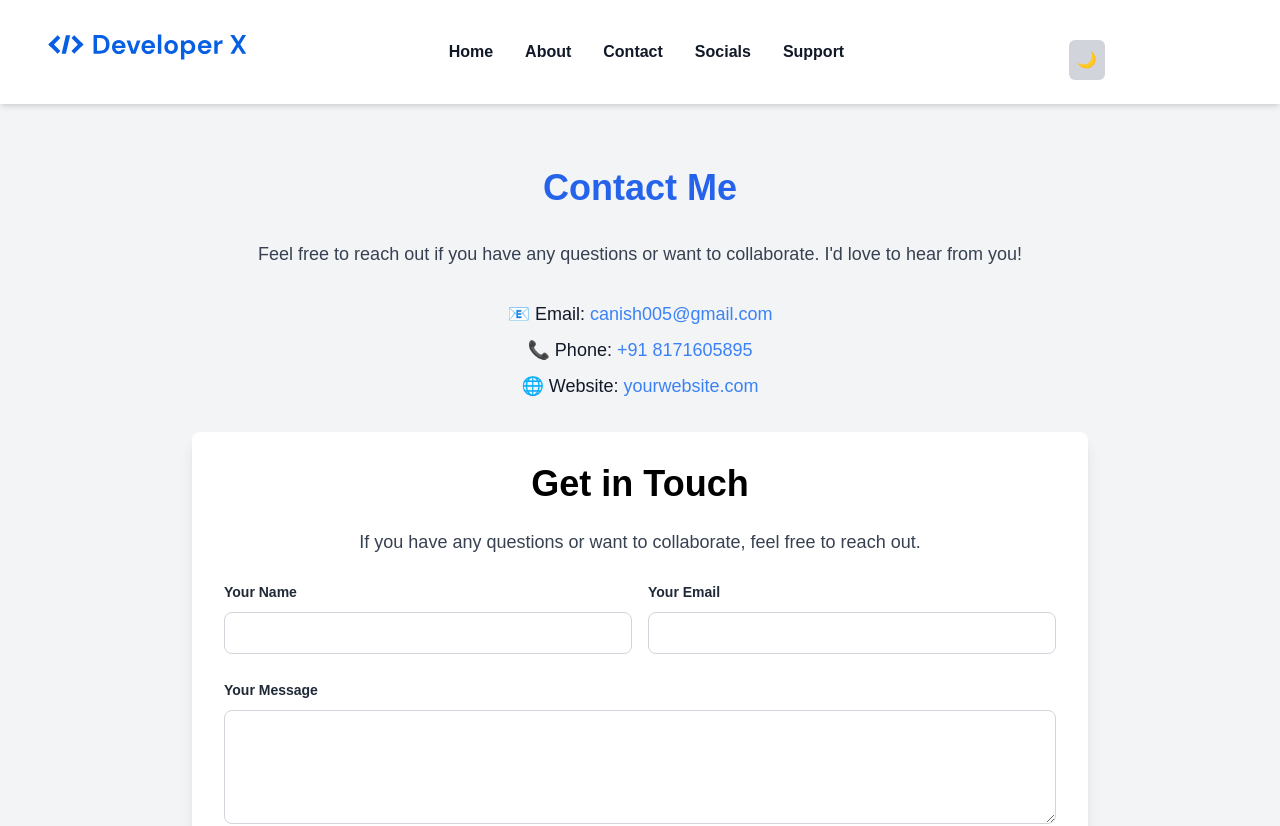
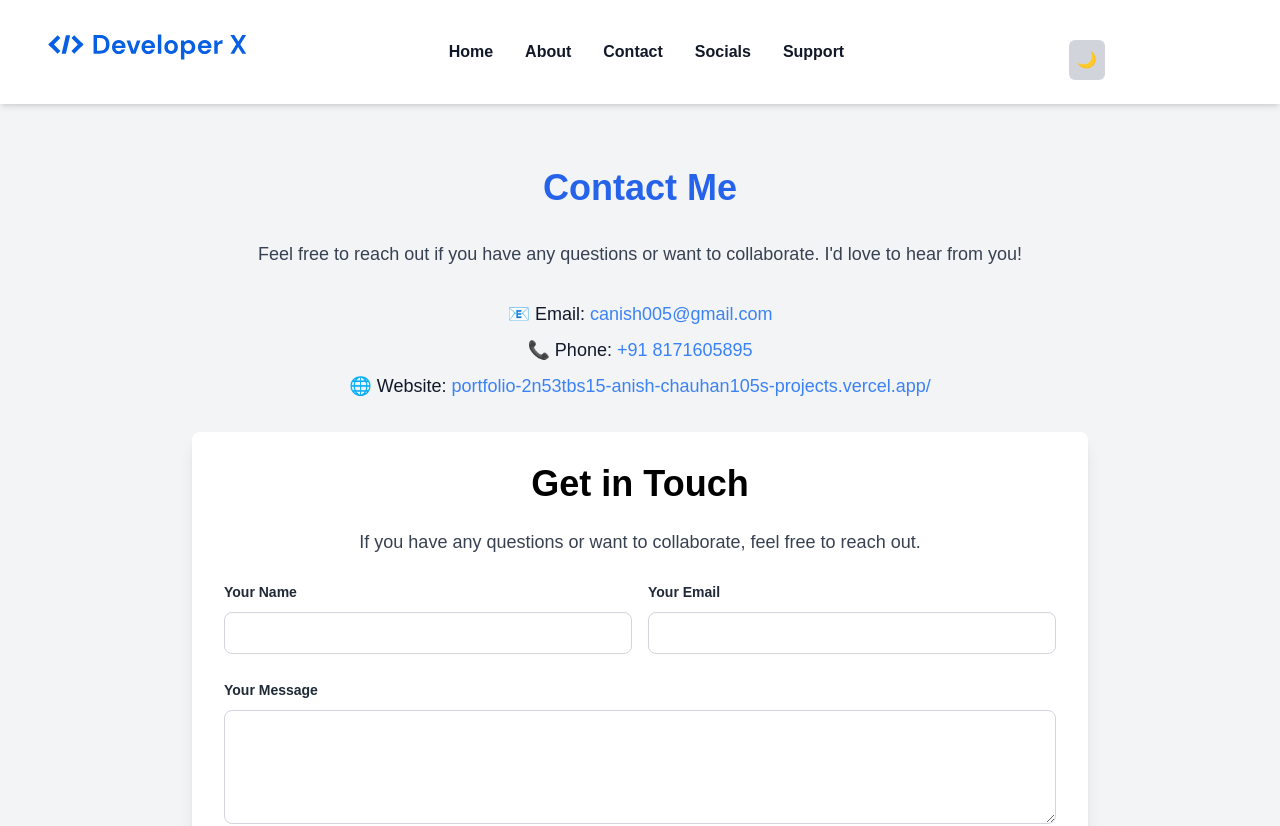
Before and after one commit to ANISH-CHAUHAN105/Portfolio, a Next.js app: page /contact in a window 1280 px wide. Shown: the top 826 px of the page. Built offline with nearby package versions, Linux system fonts and the light colour scheme; no server answers.

Commit message:
Update contact page.js

```diff
--- a/app/contact/page.js
+++ b/app/contact/page.js
@@ -36,10 +36,10 @@ const Contact = () => {
           <p className="text-lg font-medium mt-2">
             🌐 Website:{" "}
             <a
-              href="http://localhost:3000"
+              href="https://portfolio-2n53tbs15-anish-chauhan105s-projects.vercel.app/"
               className="text-blue-500 hover:underline"
             >
-              yourwebsite.com
+              portfolio-2n53tbs15-anish-chauhan105s-projects.vercel.app/
             </a>
           </p>
         </div>
```
